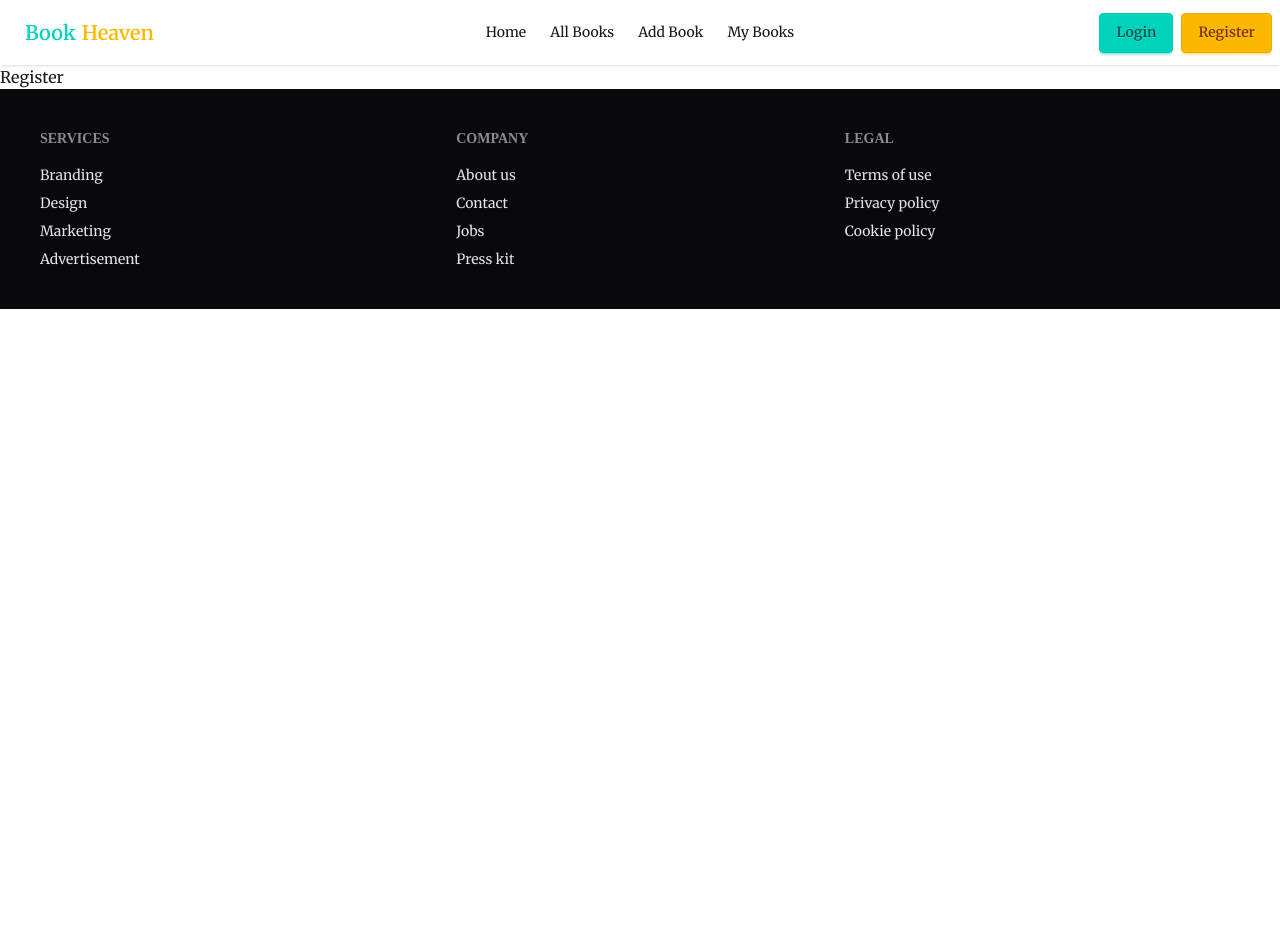
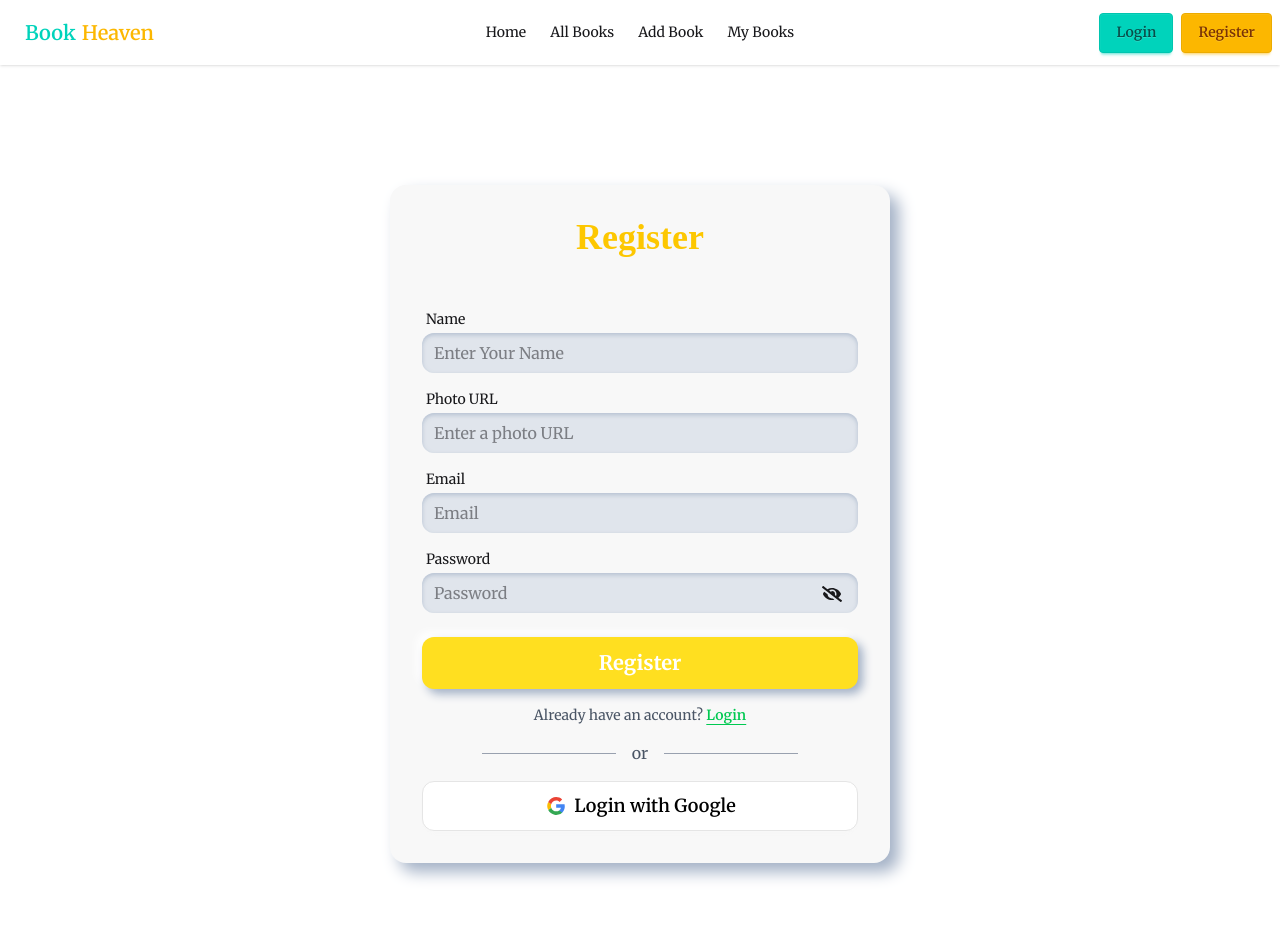
Before and after one commit to AI-Akash11/Book-Heaven-Client, a React (Vite) app: page /register in a window 1280 px wide. Shown: the top 952 px of the page. Before the commit the page ends 800 px from the top, so only its background shows below. Built offline with nearby package versions, Linux system fonts and the light colour scheme; a web font is replaced by a local one.

Commit message:
added login and register page

```diff
--- a/src/components/Navbar.jsx
+++ b/src/components/Navbar.jsx
@@ -33,8 +33,8 @@ const Navbar = () => {
     </ul>
   </div>
   <div className="navbar-end flex gap-2">
-    <a className="btn btn-accent">Login</a>
-    <a className="btn btn-warning">Register</a>
+    <Link to={'/login'} className="btn btn-accent">Login</Link>
+    <Link to={'/register'} className="btn btn-warning">Register</Link>
   </div>
 </div>
     );
--- a/src/pages/AllBooks.jsx
+++ b/src/pages/AllBooks.jsx
@@ -1,6 +1,7 @@
 import React from 'react';
 
 const AllBooks = () => {
+
     return (
         <div>
             AllBooks
--- a/src/pages/Login.jsx
+++ b/src/pages/Login.jsx
@@ -1,10 +1,100 @@
 import React from 'react';
+import { FaEyeSlash } from 'react-icons/fa';
+import { Link } from 'react-router';
 
 const Login = () => {
     return (
-        <div>
+        <div className="py-10 md:py-20 lg:py-40 flex justify-center items-center bg-base-100">
+      <div className="bg-base-200 p-8 rounded-2xl shadow-[9px_9px_16px_#a3b1c6,-9px_-9px_16px_#ffffff] w-[400px] md:w-[500px]">
+        <h2 className="text-center text-accent text-4xl font-bold mb-10">
+          Login
+        </h2>
+
+        <form
+
+        className="flex flex-col gap-1 relative">
+          <label className="text-sm  mt-3 ml-1">Email</label>
+          <input
+            type="email"
+            name="email"
+            placeholder="Email"
+            className="px-3 py-2 rounded-xl bg-[#e0e5ec] shadow-inner shadow-[#a3b1c6]/70 outline-none"
+          />
+
+          <label className="text-sm  mt-3 ml-1">Password</label>
+          <input
+            type="password"
+            name="password"
+            placeholder="Password"
+            className="px-3 py-2 rounded-xl bg-[#e0e5ec] shadow-inner shadow-[#a3b1c6]/70 outline-none"
+          />
+
+          <div
+            className="absolute right-4 top-[125px] text-xl cursor-pointer"
+          >
+            <FaEyeSlash></FaEyeSlash>
+          </div>
+
+          <Link to={'/auth/forget-pass'} className="text-center mt-4 text-gray-600 text-sm hover:underline hover:underline-offset-2">
+            Forgot your password?
+          </Link>
+
+          <button
+            type="submit"
+            className="mt-2 w-full py-3 rounded-xl bg-accent shadow-[5px_5px_10px_#a3b1c6,-5px_-5px_10px_#ffffff] font-bold hover:bg-green-500 transition text-xl text-white"
+          >
             Login
+          </button>
+        </form>
+
+        <div className="text-center mt-4 text-gray-600 text-sm">
+          Dont have an account?{" "}
+          <Link
+            to={"/auth/signup"}
+            className="text-yellow-400 font-semibold underline underline-offset-4"
+          >
+            Sign In
+          </Link>
         </div>
+
+        <div className="flex items-center px-15 my-4">
+          <hr className="flex-grow border-t border-gray-400" />
+          <span className="mx-4 text-gray-600">or</span>
+          <hr className="flex-grow border-t border-gray-400" />
+        </div>
+
+        <button className="btn bg-white text-black border-[#e5e5e5] w-full py-6 text-lg rounded-xl">
+          <svg
+            aria-label="Google logo"
+            width="24"
+            height="24"
+            xmlns="http://www.w3.org/2000/svg"
+            viewBox="0 0 512 512"
+          >
+            <g>
+              <path d="m0 0H512V512H0" fill="#fff"></path>
+              <path
+                fill="#34a853"
+                d="M153 292c30 82 118 95 171 60h62v48A192 192 0 0190 341"
+              ></path>
+              <path
+                fill="#4285f4"
+                d="m386 400a140 175 0 0053-179H260v74h102q-7 37-38 57"
+              ></path>
+              <path
+                fill="#fbbc02"
+                d="m90 341a208 200 0 010-171l63 49q-12 37 0 73"
+              ></path>
+              <path
+                fill="#ea4335"
+                d="m153 219c22-69 116-109 179-50l55-54c-78-75-230-72-297 55"
+              ></path>
+            </g>
+          </svg>
+          Login with Google
+        </button>
+      </div>
+    </div>
     );
 };
 
--- a/src/pages/Register.jsx
+++ b/src/pages/Register.jsx
@@ -1,10 +1,112 @@
 import React from 'react';
+import { FaEye, FaEyeSlash } from 'react-icons/fa';
+import { Link } from 'react-router';
 
 const Register = () => {
     return (
-        <div>
+        <div className="py-10 md:py-20 lg:py-30 flex justify-center items-center bg-base-100">
+      <div className="bg-base-200 p-8 rounded-2xl shadow-[9px_9px_16px_#a3b1c6,-9px_-9px_16px_#ffffff] w-[400px] md:w-[500px]">
+        <h2 className="text-center text-4xl text-yellow-400 font-bold mb-10">
+          Register
+        </h2>
+
+        <form className="flex flex-col gap-1 relative">
+          <label className="text-sm  mt-3 ml-1">Name</label>
+          <input
+            type="text"
+            name="name"
+            placeholder="Enter Your Name"
+            className="px-3 py-2 rounded-xl bg-[#e0e5ec] shadow-inner shadow-[#a3b1c6]/70 outline-none"
+          />
+
+          <label className="text-sm  mt-3 ml-1">Photo URL</label>
+          <input
+            type="text"
+            name="photo"
+            placeholder="Enter a photo URL"
+            className="px-3 py-2 rounded-xl bg-[#e0e5ec] shadow-inner shadow-[#a3b1c6]/70 outline-none"
+          />
+
+          <label className="text-sm  mt-3 ml-1">Email</label>
+          <input
+            type="email"
+            name="email"
+            placeholder="Email"
+            className="px-3 py-2 rounded-xl bg-[#e0e5ec] shadow-inner shadow-[#a3b1c6]/70 outline-none"
+          />
+
+          <label className="text-sm  mt-3 ml-1">Password</label>
+          <input
+            type= "password"
+            name="password"
+            placeholder="Password"
+            className="px-3 py-2 rounded-xl bg-[#e0e5ec] shadow-inner shadow-[#a3b1c6]/70 outline-none"
+          />
+          <div
+            className="absolute right-4 top-[287px] text-xl cursor-pointer"
+          >
+            <FaEyeSlash></FaEyeSlash>
+          </div>
+
+          <button
+            type="submit"
+            className="mt-5 w-full py-3 rounded-xl bg-yellow-300 shadow-[5px_5px_10px_#a3b1c6,-5px_-5px_10px_#ffffff] font-bold hover:bg-yellow-500 transition text-xl text-white"
+          >
             Register
+          </button>
+        </form>
+
+        <div className="text-center mt-4 text-gray-600 text-sm">
+          Already have an account?{" "}
+          <Link
+            to={"/auth/login"}
+            className="text-green-500 font-semibold underline underline-offset-4"
+          >
+            Login
+          </Link>
         </div>
+
+        <div className="flex items-center px-15 my-4">
+          <hr className="flex-grow border-t border-gray-400" />
+          <span className="mx-4 text-gray-600">or</span>
+          <hr className="flex-grow border-t border-gray-400" />
+        </div>
+
+        <button
+
+          className="btn bg-white text-black border-[#e5e5e5] w-full py-6 text-lg rounded-xl"
+        >
+          <svg
+            aria-label="Google logo"
+            width="24"
+            height="24"
+            xmlns="http://www.w3.org/2000/svg"
+            viewBox="0 0 512 512"
+          >
+            <g>
+              <path d="m0 0H512V512H0" fill="#fff"></path>
+              <path
+                fill="#34a853"
+                d="M153 292c30 82 118 95 171 60h62v48A192 192 0 0190 341"
+              ></path>
+              <path
+                fill="#4285f4"
+                d="m386 400a140 175 0 0053-179H260v74h102q-7 37-38 57"
+              ></path>
+              <path
+                fill="#fbbc02"
+                d="m90 341a208 200 0 010-171l63 49q-12 37 0 73"
+              ></path>
+              <path
+                fill="#ea4335"
+                d="m153 219c22-69 116-109 179-50l55-54c-78-75-230-72-297 55"
+              ></path>
+            </g>
+          </svg>
+          Login with Google
+        </button>
+      </div>
+    </div>
     );
 };
 
```
